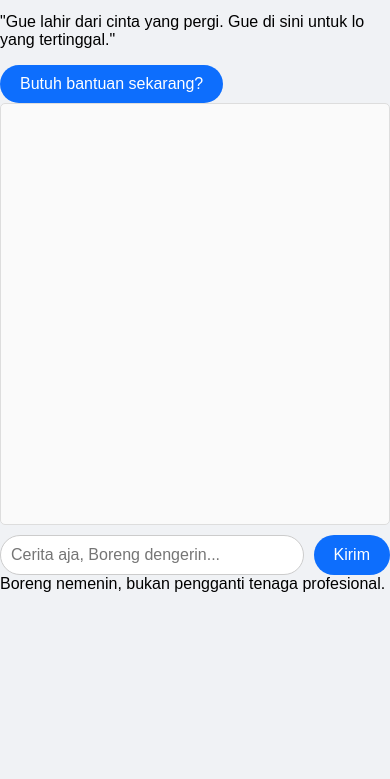
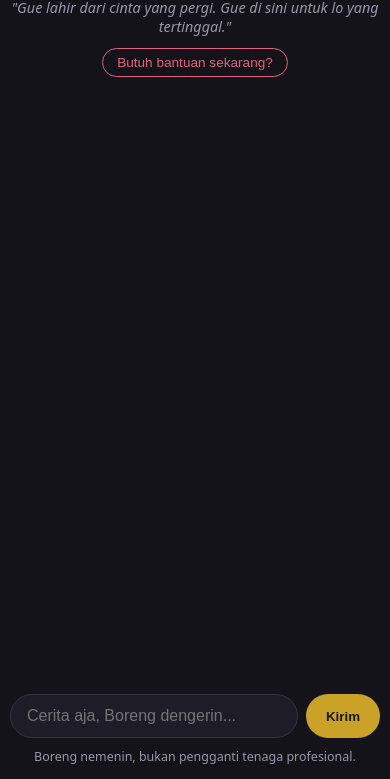
Before and after one commit to devanoahmadd/boreng-chatbot, a website: page frontend/index.html in a window 390 px wide. Shown: the part 65-844 px from the top of the page. Drawn offline with nearby package versions, Linux system fonts and the light colour scheme; a script that the page names is missing.

Commit message:
feat(ui): tema gelap hangat, gaya bubble, panel darurat, elemen markdown
- Tema "ireng tapi hangat": warna lembut (#14131a bg, #c9a227 accent)
- Bubble user/boreng diferensiasi (border-radius kanan/kiri)
- Panel darurat (#e0607e) + disclaimer footer
- Markdown elements: list, strong, link, blockquote, hr
- Responsive design (desktop & mobile)
- Indikator ngetik dengan italic text

```diff
--- a/frontend/css/style.css
+++ b/frontend/css/style.css
@@ -1,77 +1,130 @@
-body {
-  font-family: Arial, sans-serif;
-  background-color: #f0f2f5;
-  margin: 0;
-  padding: 0;
+/* Tema "ireng tapi hangat": gelap lembut, aksen hangat. */
+:root {
+  --bg: #14131a;
+  --panel: #1e1c26;
+  --bubble-user: #2d2740;
+  --bubble-boreng: #232130;
+  --text: #ece9f1;
+  --muted: #9b96a8;
+  --accent: #c9a227;
+  --danger: #e0607e;
 }
 
-.container {
-  max-width: 600px;
-  margin: 40px auto;
-  background: #fff;
-  padding: 20px;
-  border-radius: 10px;
-  box-shadow: 0 4px 12px rgba(0, 0, 0, 0.1);
+* { box-sizing: border-box; }
+
+body {
+  margin: 0;
+  font-family: system-ui, -apple-system, "Segoe UI", Roboto, sans-serif;
+  background: var(--bg);
+  color: var(--text);
 }
 
-h1 {
-  text-align: center;
-  margin-bottom: 20px;
+.app {
+  max-width: 720px;
+  margin: 0 auto;
+  min-height: 100vh;
+  display: flex;
+  flex-direction: column;
+  padding: 16px;
 }
 
+.app-header { text-align: center; padding: 8px 0 12px; }
+.app-header h1 { margin: 0; font-size: 1.8rem; letter-spacing: 1px; }
+.moto { margin: 6px 0 12px; color: var(--muted); font-style: italic; font-size: .9rem; }
+
+.help-btn {
+  background: transparent;
+  border: 1px solid var(--danger);
+  color: var(--danger);
+  border-radius: 999px;
+  padding: 6px 14px;
+  font-size: .85rem;
+  cursor: pointer;
+}
+.help-btn:hover { background: var(--danger); color: #fff; }
+
+.help-panel {
+  background: var(--panel);
+  border: 1px solid var(--danger);
+  border-radius: 12px;
+  padding: 12px 16px;
+  margin: 10px 0;
+  font-size: .9rem;
+}
+.help-panel ul { margin: 8px 0 0; padding-left: 18px; }
+.help-panel a { color: var(--accent); }
+
 .chat-box {
-  height: 400px;
+  flex: 1;
   overflow-y: auto;
-  padding: 10px;
-  border: 1px solid #ddd;
-  border-radius: 5px;
-  background-color: #fafafa;
-  margin-bottom: 10px;
-}
-
-.message {
-  margin: 8px 0;
-  padding: 8px 12px;
-  border-radius: 20px;
-  max-width: 80%;
-  display: inline-block;
-}
-
-.message.user {
-  background-color: #d1e7ff;
-  float: right;
-  text-align: right;
-}
-
-.message.bot {
-  background-color: #dff6dd;
-  float: left;
-  text-align: left;
-}
-
-form {
+  padding: 12px 4px;
   display: flex;
+  flex-direction: column;
   gap: 10px;
 }
 
-input[type="text"] {
-  flex: 1;
-  padding: 10px;
-  border-radius: 20px;
-  border: 1px solid #ccc;
-  font-size: 16px;
+.msg {
+  max-width: 82%;
+  padding: 10px 14px;
+  border-radius: 16px;
+  line-height: 1.5;
+  word-wrap: break-word;
+}
+.msg.user {
+  align-self: flex-end;
+  background: var(--bubble-user);
+  border-bottom-right-radius: 4px;
+}
+.msg.boreng {
+  align-self: flex-start;
+  background: var(--bubble-boreng);
+  border-bottom-left-radius: 4px;
 }
 
-button {
-  padding: 10px 20px;
+/* Elemen markdown di dalam bubble Boreng */
+.msg.boreng p { margin: 0 0 8px; }
+.msg.boreng p:last-child { margin-bottom: 0; }
+.msg.boreng ul, .msg.boreng ol { margin: 6px 0; padding-left: 20px; }
+.msg.boreng strong { color: #fff; }
+.msg.boreng a { color: var(--accent); }
+.msg.boreng blockquote {
+  margin: 8px 0; padding-left: 12px;
+  border-left: 3px solid var(--accent); color: var(--muted);
+}
+.msg.boreng hr { border: none; border-top: 1px solid #38343f; margin: 10px 0; }
+
+.typing { color: var(--muted); font-style: italic; }
+
+.chat-form { display: flex; gap: 8px; padding-top: 10px; }
+.chat-form input {
+  flex: 1;
+  background: var(--panel);
+  border: 1px solid #38343f;
+  color: var(--text);
+  border-radius: 999px;
+  padding: 12px 16px;
+  font-size: 1rem;
+}
+.chat-form input:focus { outline: 1px solid var(--accent); }
+.chat-form button {
+  background: var(--accent);
+  color: #1a1710;
   border: none;
-  background-color: #0d6efd;
-  color: white;
-  border-radius: 20px;
-  font-size: 16px;
+  border-radius: 999px;
+  padding: 0 20px;
+  font-weight: 600;
   cursor: pointer;
 }
+.chat-form button:disabled { opacity: .5; cursor: not-allowed; }
 
-button:hover {
-  background-color: #0b5ed7;
+.disclaimer {
+  text-align: center;
+  color: var(--muted);
+  font-size: .78rem;
+  padding: 10px 0 4px;
 }
+
+@media (max-width: 480px) {
+  .app { padding: 10px; }
+  .msg { max-width: 90%; }
+}
```
